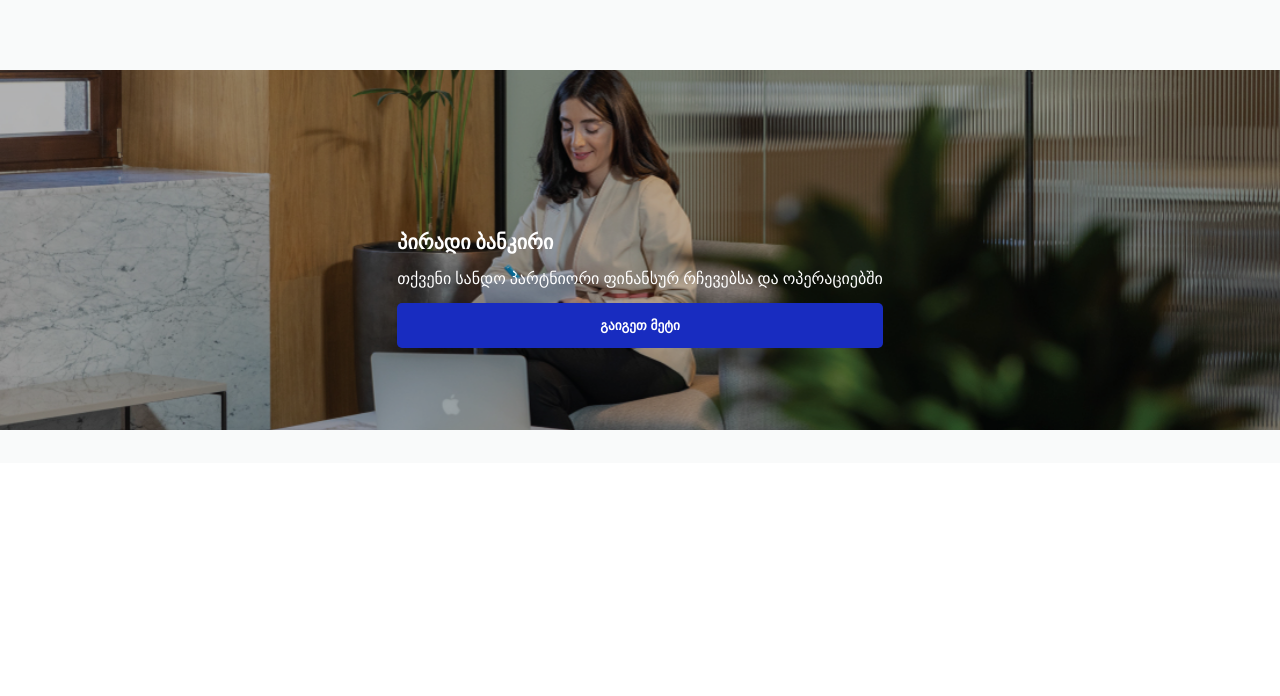
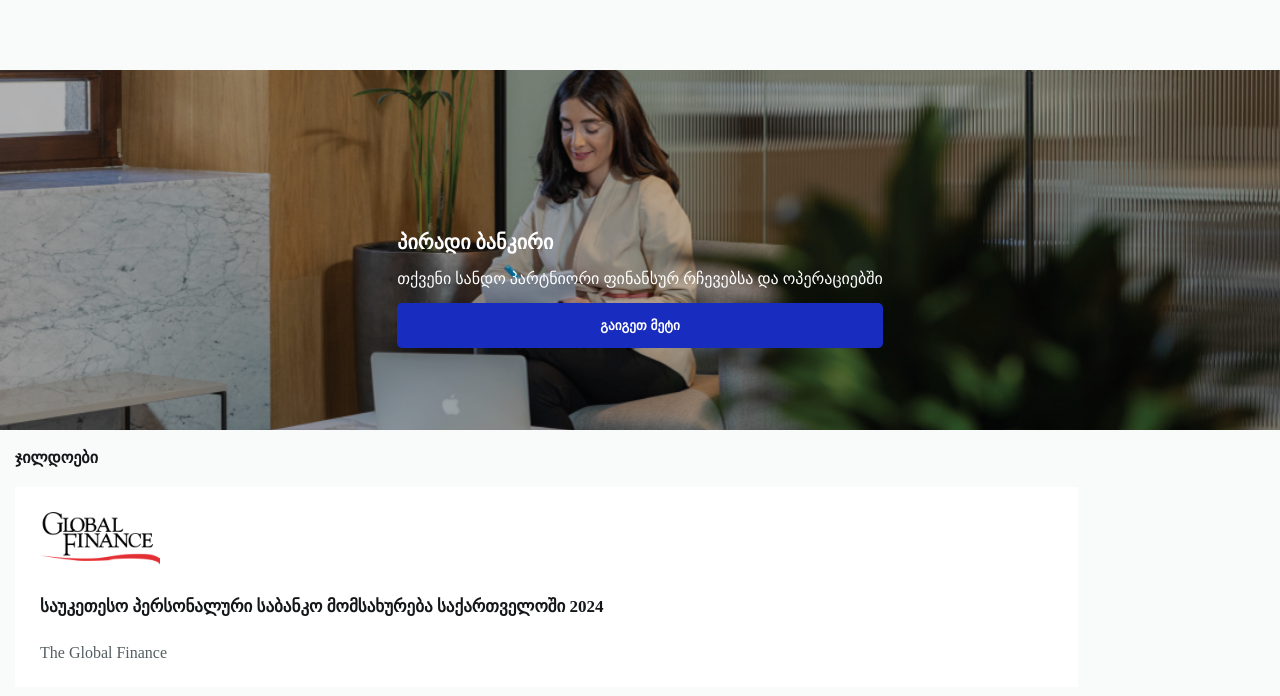
Before and after one commit to Bdmnss/Tbc-Luka_badali, a plain HTML site: page index.html in a window 1280 px wide. Shown: the part 4053-4749 px from the top of the page. Before the commit the page ends 4516 px from the top, so only its background shows below. Drawn offline with Linux system fonts and the light colour scheme.

Commit message:
add rewards div

```diff
--- a/index.html
+++ b/index.html
@@ -201,6 +201,19 @@
           </a>
         </div>
       </div>
+
+      <div class="reward-div">
+        <h2>ჯილდოები</h2>
+        <div class="reward-inside-div">
+          <img
+            src="images/global-finance-image.png"
+            alt="global finance image"
+            class="reward-img"
+          />
+          <h3>საუკეთესო პერსონალური საბანკო მომსახურება საქართველოში 2024</h3>
+          <p>The Global Finance</p>
+        </div>
+      </div>
     </main>
   </body>
 </html>
--- a/styles.css
+++ b/styles.css
@@ -451,3 +451,41 @@ main {
 .products-text-div p > span {
   font-weight: bold;
 }
+
+/* ******************* */
+/* ჯილდოების სტილები */
+/* ***************** */
+
+.reward-div {
+  padding: 0 15px;
+  margin-bottom: 70px;
+}
+
+.reward-div h2 {
+  font-size: 16px;
+  color: #141719;
+  margin-bottom: 20px;
+}
+
+.reward-inside-div {
+  width: 85%;
+  background-color: white;
+  padding: 25px;
+}
+
+.reward-inside-div img {
+  width: 120px;
+  margin-bottom: 20px;
+}
+
+.reward-inside-div h3 {
+  font-size: 17px;
+  color: #141719;
+  margin-bottom: 20px;
+  line-height: 35px;
+}
+
+.reward-inside-div p {
+  font-size: 16px;
+  color: #555f62;
+}
```
Also changed, not shown: images/global-finance-image.png (added).
